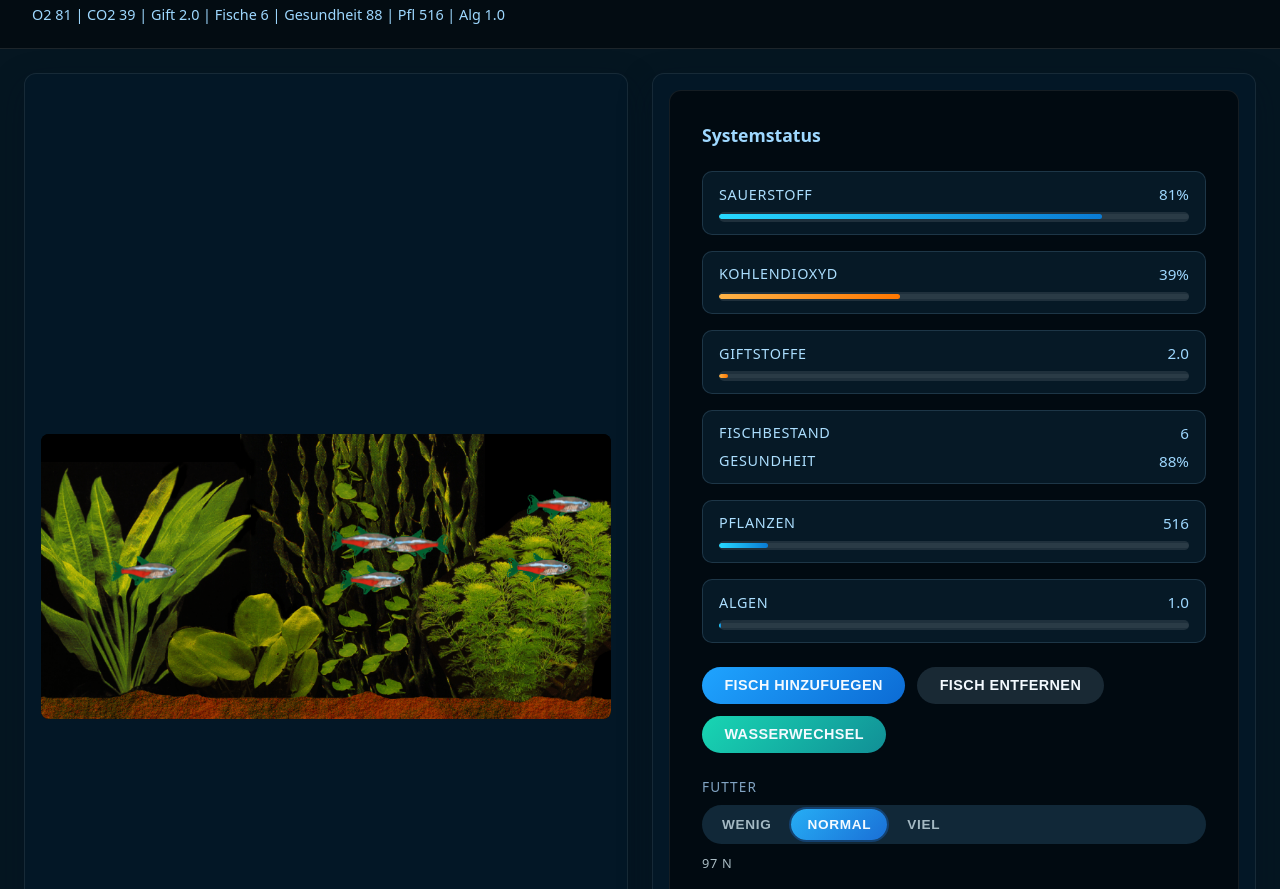
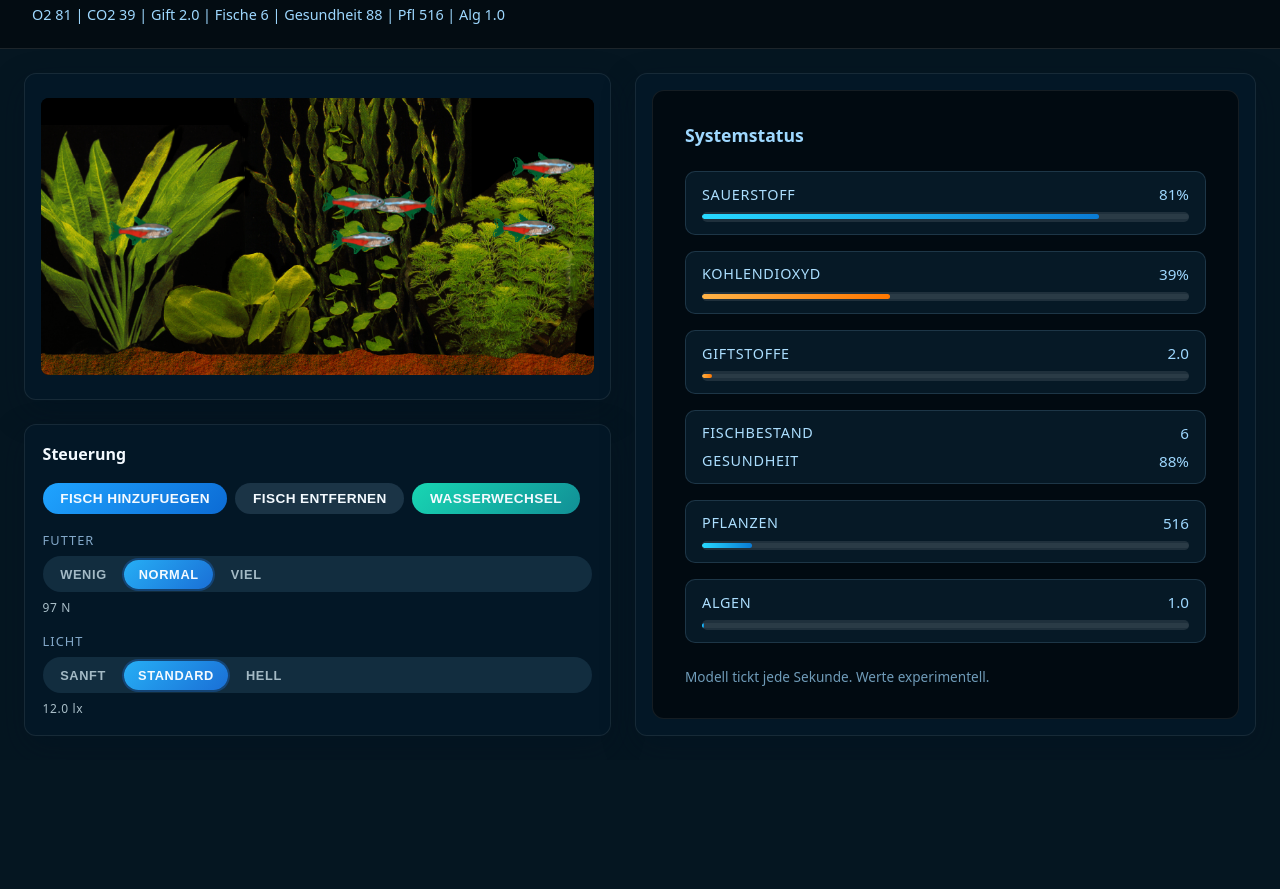
Before and after one commit to aweber10/aquarium-simulation, a plain HTML site: page index.html in a window 1280 px wide. Shown: the part 60-949 px from the top of the page. After the commit the page ends 820 px from the top, so only its background shows below. Drawn offline with Linux system fonts and the light colour scheme.

Commit message:
Rearrange control layout

```diff
--- a/css/styles.css
+++ b/css/styles.css
@@ -37,17 +37,47 @@ body {
     box-sizing: border-box;
 }
 
-.aquarium-container,
+.app-main__column {
+    flex: 1;
+    display: flex;
+    flex-direction: column;
+    gap: 1.5rem;
+}
+
+.surface-panel {
+    background: rgba(3, 25, 41, 0.75);
+    border: 1px solid rgba(255, 255, 255, 0.08);
+    border-radius: 12px;
+    padding: 1rem;
+    box-shadow: 0 12px 32px rgba(2, 18, 33, 0.4);
+}
+
+.aquarium-container {
+    flex: 1;
+    display: flex;
+    justify-content: center;
+    align-items: center;
+}
+
 .control-panel-container {
     flex: 1;
     display: flex;
     justify-content: center;
     align-items: center;
-    background: rgba(3, 25, 41, 0.75);
-    border: 1px solid rgba(255, 255, 255, 0.08);
-    border-radius: 12px;
-    padding: 1rem;
-    box-shadow: 0 12px 32px rgba(2, 18, 33, 0.4);
+}
+
+.simulation-controls {
+    display: flex;
+    flex-direction: column;
+    gap: 1.1rem;
+    padding: 1.1rem;
+}
+
+.simulation-controls__title {
+    margin: 0;
+    font-size: 1rem;
+    font-weight: 600;
+    color: #f4faff;
 }
 
 #aquarium {
@@ -150,30 +180,30 @@ body {
 .control-panel__actions {
     display: flex;
     flex-wrap: wrap;
-    gap: 0.75rem;
+    gap: 0.5rem;
 }
 
 .control-panel__controls {
     display: flex;
     flex-direction: column;
-    gap: 1.25rem;
+    gap: 1rem;
 }
 
 .control-panel__group {
     display: flex;
     flex-direction: column;
-    gap: 0.6rem;
+    gap: 0.45rem;
 }
 
 .control-panel__group-label {
-    font-size: 0.85rem;
+    font-size: 0.8rem;
     text-transform: uppercase;
     letter-spacing: 0.08em;
     color: rgba(174, 216, 255, 0.75);
 }
 
 .control-panel__group-value {
-    font-size: 0.8rem;
+    font-size: 0.75rem;
     color: rgba(226, 247, 255, 0.75);
     letter-spacing: 0.05em;
 }
@@ -182,16 +212,16 @@ body {
     display: inline-flex;
     border-radius: 999px;
     background: rgba(27, 58, 78, 0.65);
-    padding: 0.25rem;
-    gap: 0.25rem;
+    padding: 0.2rem;
+    gap: 0.2rem;
 }
 
 .control-panel__segment {
     appearance: none;
     border: none;
     border-radius: 999px;
-    padding: 0.5rem 1rem;
-    font-size: 0.85rem;
+    padding: 0.45rem 0.9rem;
+    font-size: 0.8rem;
     font-weight: 600;
     text-transform: uppercase;
     letter-spacing: 0.05em;
@@ -218,8 +248,8 @@ body {
     appearance: none;
     border: none;
     border-radius: 999px;
-    padding: 0.65rem 1.4rem;
-    font-size: 0.9rem;
+    padding: 0.5rem 1.1rem;
+    font-size: 0.85rem;
     font-weight: 600;
     letter-spacing: 0.03em;
     text-transform: uppercase;
--- a/index.html
+++ b/index.html
@@ -12,10 +12,13 @@
         <p id="status" class="status-message">Lade Ressourcen ...</p>
     </header>
     <main class="app-main">
-        <section class="aquarium-container">
-            <canvas id="aquarium" width="800" height="400"></canvas>
+        <section class="app-main__column">
+            <div class="surface-panel aquarium-container">
+                <canvas id="aquarium" width="800" height="400"></canvas>
+            </div>
+            <div id="simulation-controls" class="surface-panel simulation-controls"></div>
         </section>
-        <aside class="control-panel-container">
+        <aside class="surface-panel control-panel-container">
             <div id="control-panel" class="control-panel"></div>
         </aside>
     </main>
--- a/js/main.js
+++ b/js/main.js
@@ -8,10 +8,11 @@ import { DEFAULTS } from './model/constants.js';
 
 const aquariumCanvas = document.getElementById('aquarium');
 const controlPanelNode = document.getElementById('control-panel');
+const simulationControlsNode = document.getElementById('simulation-controls');
 const statusNode = document.getElementById('status');
 
 const loader = new AssetLoader();
-const controlPanel = new ControlPanel(controlPanelNode);
+const controlPanel = new ControlPanel(controlPanelNode, simulationControlsNode);
 
 const worldBounds = {
     x: 0,
--- a/js/ui/ControlPanel.js
+++ b/js/ui/ControlPanel.js
@@ -1,14 +1,15 @@
 export class ControlPanel {
-    constructor(hostElement) {
+    constructor(hostElement, controlsHost = null) {
         this.hostElement = hostElement;
+        this.controlsHost = controlsHost;
         this.elements = {};
+        this.handlers = {};
     }
 
     render(handlers = {}) {
-        if (!this.hostElement) {
-            return;
-        }
+        this.handlers = handlers;
 
+        if (this.hostElement) {
             this.hostElement.innerHTML = `
                 <h2 class="control-panel__title">Systemstatus</h2>
                 <div class="control-panel__stats">
@@ -58,6 +59,13 @@ export class ControlPanel {
                         <meter min="0" max="200" value="0" data-meter="algae"></meter>
                     </div>
                 </div>
+                <div class="control-panel__footer">Modell tickt jede Sekunde. Werte experimentell.</div>
+            `;
+        }
+
+        if (this.controlsHost) {
+            this.controlsHost.innerHTML = `
+                <h2 class="simulation-controls__title">Steuerung</h2>
                 <div class="control-panel__actions">
                     <button type="button" class="control-panel__button control-panel__button--primary" data-action="add">
                         Fisch hinzufuegen
@@ -89,32 +97,31 @@ export class ControlPanel {
                         <span class="control-panel__group-value" data-value="light">0</span>
                     </div>
                 </div>
-            <div class="control-panel__footer">Modell tickt jede Sekunde. Werte experimentell.</div>
             `;
+        }
 
         this.elements = {
-            oxygenMeter: this.hostElement.querySelector('[data-meter="oxygen"]'),
-            carbonMeter: this.hostElement.querySelector('[data-meter="carbon"]'),
-            toxinMeter: this.hostElement.querySelector('[data-meter="toxins"]'),
-            oxygenValue: this.hostElement.querySelector('[data-value="oxygen"]'),
-            carbonValue: this.hostElement.querySelector('[data-value="carbon"]'),
-            toxinsValue: this.hostElement.querySelector('[data-value="toxins"]'),
-            fishCount: this.hostElement.querySelector('[data-value="fishCount"]'),
-            healthValue: this.hostElement.querySelector('[data-value="health"]'),
-            plantsValue: this.hostElement.querySelector('[data-value="plants"]'),
-            plantsMeter: this.hostElement.querySelector('[data-meter="plants"]'),
-            algaeValue: this.hostElement.querySelector('[data-value="algae"]'),
-            algaeMeter: this.hostElement.querySelector('[data-meter="algae"]'),
-            nutrientsValue: this.hostElement.querySelector('[data-value="nutrients"]'),
-            lightValue: this.hostElement.querySelector('[data-value="light"]'),
-            addFishButton: this.hostElement.querySelector('[data-action="add"]'),
-            removeFishButton: this.hostElement.querySelector('[data-action="remove"]'),
-            waterChangeButton: this.hostElement.querySelector('[data-action="water"]'),
-            feedButtons: Array.from(this.hostElement.querySelectorAll('[data-feed]')),
-            lightButtons: Array.from(this.hostElement.querySelectorAll('[data-light]'))
+            oxygenMeter: this.#panelQuery('[data-meter="oxygen"]'),
+            carbonMeter: this.#panelQuery('[data-meter="carbon"]'),
+            toxinMeter: this.#panelQuery('[data-meter="toxins"]'),
+            oxygenValue: this.#panelQuery('[data-value="oxygen"]'),
+            carbonValue: this.#panelQuery('[data-value="carbon"]'),
+            toxinsValue: this.#panelQuery('[data-value="toxins"]'),
+            fishCount: this.#panelQuery('[data-value="fishCount"]'),
+            healthValue: this.#panelQuery('[data-value="health"]'),
+            plantsValue: this.#panelQuery('[data-value="plants"]'),
+            plantsMeter: this.#panelQuery('[data-meter="plants"]'),
+            algaeValue: this.#panelQuery('[data-value="algae"]'),
+            algaeMeter: this.#panelQuery('[data-meter="algae"]'),
+            nutrientsValue: this.#controlsQuery('[data-value="nutrients"]'),
+            lightValue: this.#controlsQuery('[data-value="light"]'),
+            addFishButton: this.#controlsQuery('[data-action="add"]'),
+            removeFishButton: this.#controlsQuery('[data-action="remove"]'),
+            waterChangeButton: this.#controlsQuery('[data-action="water"]'),
+            feedButtons: this.#controlsQueryAll('[data-feed]'),
+            lightButtons: this.#controlsQueryAll('[data-light]')
         };
 
-        this.handlers = handlers;
         this.#bindEvents();
     }
 
@@ -197,4 +204,25 @@ export class ControlPanel {
             button.classList.toggle('control-panel__segment--active', value === activeKey);
         });
     }
+
+    #panelQuery(selector) {
+        if (!this.hostElement) {
+            return null;
         }
+        return this.hostElement.querySelector(selector);
+    }
+
+    #controlsQuery(selector) {
+        if (!this.controlsHost) {
+            return null;
+        }
+        return this.controlsHost.querySelector(selector);
+    }
+
+    #controlsQueryAll(selector) {
+        if (!this.controlsHost) {
+            return [];
+        }
+        return Array.from(this.controlsHost.querySelectorAll(selector));
+    }
+}
```
Lines whose indentation alone changed are shown as unchanged.
